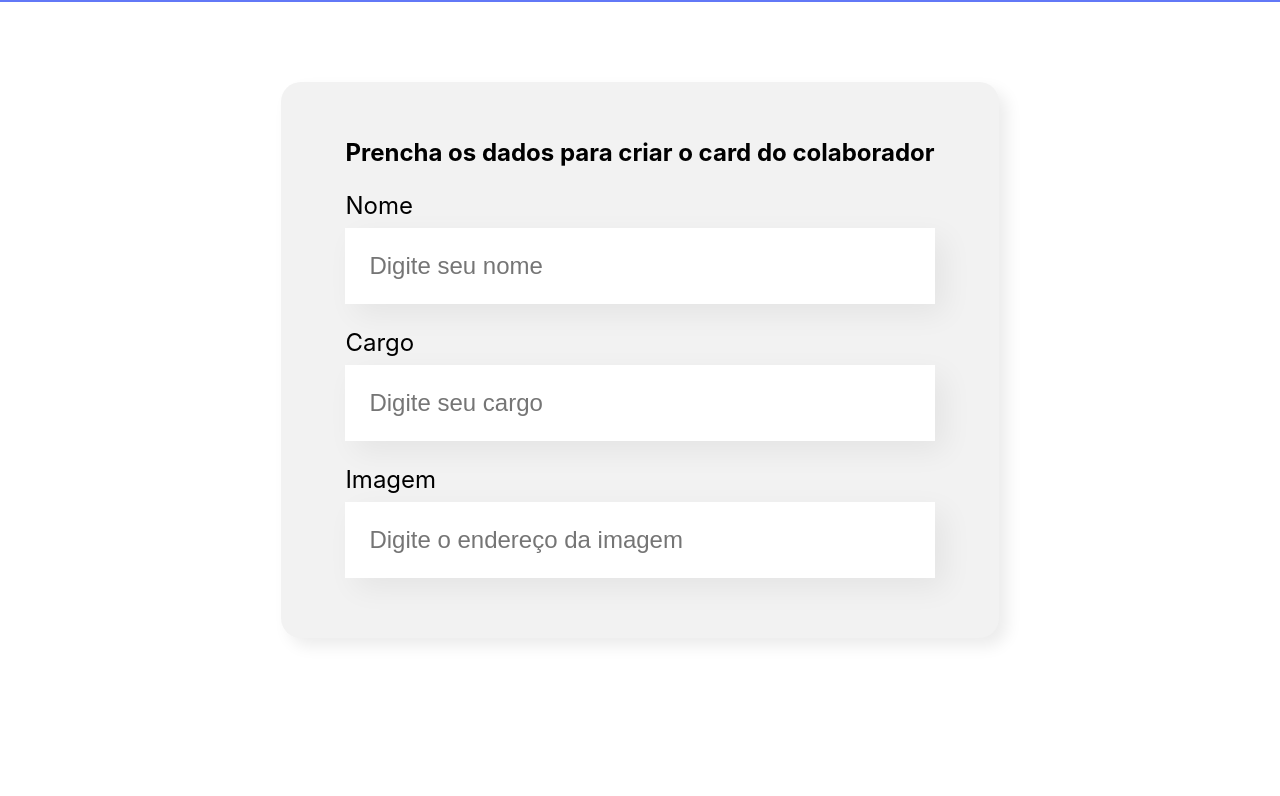
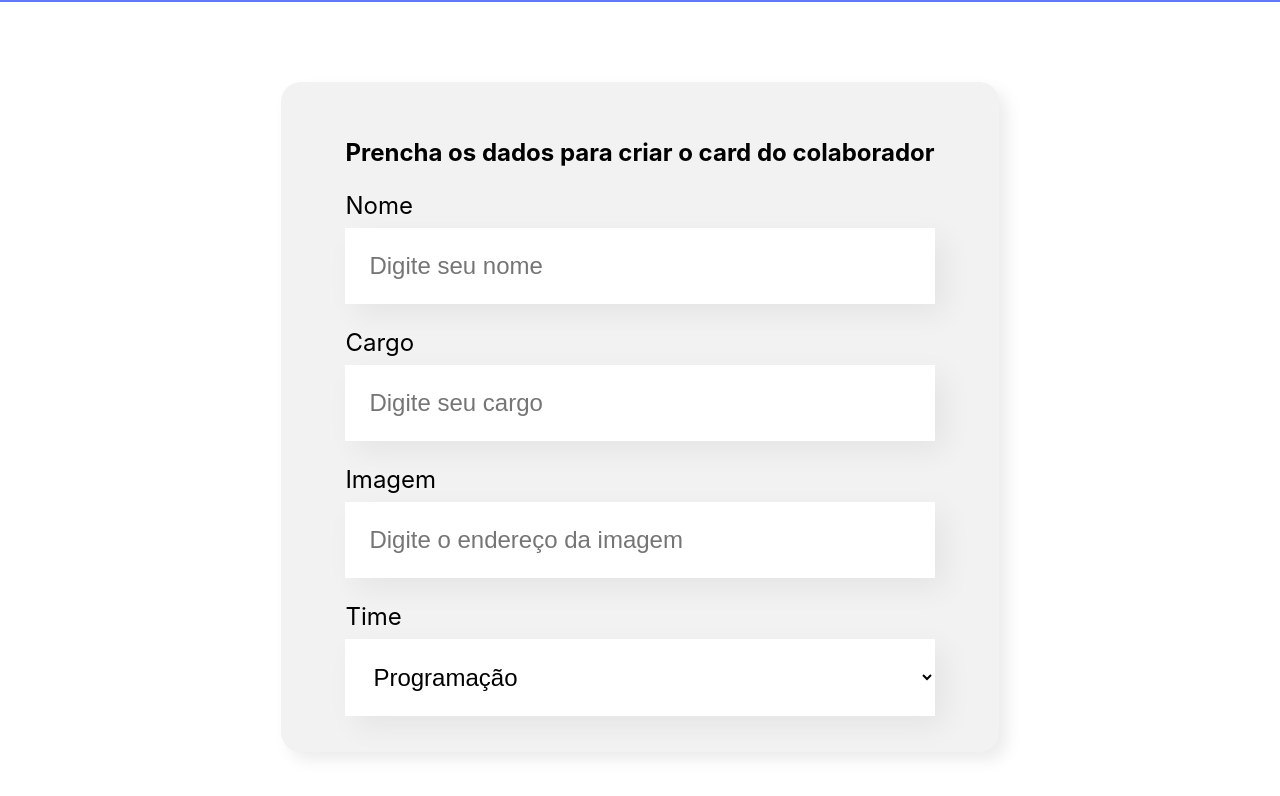
Before and after one commit to mthquevedo/Organo-React, a React (Create React App) app: page / in a window 1280 px wide. Shown: the part 496-1292 px from the top of the page. Before the commit the page ends 1214 px from the top, so only its background shows below. Built offline with nearby package versions, Linux system fonts and the light colour scheme.

Commit message:
Desenvolvimento de lista suspensa

```diff
--- a/src/Componentes/Formulario/index.js
+++ b/src/Componentes/Formulario/index.js
@@ -1,7 +1,18 @@
 import CampoTexto from "../CampoTexto";
+import ListaSuspensa from "../ListaSuspensa";
 import "./Formulario.css";
 
 const Formulario = () => {
+  const times = [
+    "Programação",
+    "Front-End",
+    "Data Science",
+    "Devops",
+    "UX e Design",
+    "Mobile",
+    "Inovação e Gestão",
+  ];
+
   return (
     <section className="formulario">
       <form>
@@ -9,6 +20,7 @@ const Formulario = () => {
         <CampoTexto label="Nome" placeholder="Digite seu nome" />
         <CampoTexto label="Cargo" placeholder="Digite seu cargo" />
         <CampoTexto label="Imagem" placeholder="Digite o endereço da imagem" />
+        <ListaSuspensa label="Time" itens={times} />
       </form>
     </section>
   );
--- /dev/null
+++ b/src/Componentes/ListaSuspensa/ListaSuspensa.css
@@ -0,0 +1,15 @@
+.lista-suspensa label{
+    display: block;
+    margin-bottom: 8px;
+    font-size: 24px;
+}
+
+.lista-suspensa select{
+    background-color: #fff;
+    box-shadow: 10px 10px 30px rgba(0, 0, 0, 0.06);
+    width: 100%;
+    border: none;
+    font-size: 24px;
+    padding: 24px;
+    box-sizing: border-box;
+}
--- /dev/null
+++ b/src/Componentes/ListaSuspensa/index.js
@@ -0,0 +1,16 @@
+import "./ListaSuspensa.css";
+
+const ListaSuspensa = (props) => {
+  return (
+    <div className="lista-suspensa">
+      <label>{props.label}</label>
+      <select>
+        {props.itens.map((item) => (
+          <option key={item}>{item}</option>
+        ))}
+      </select>
+    </div>
+  );
+};
+
+export default ListaSuspensa;
```
